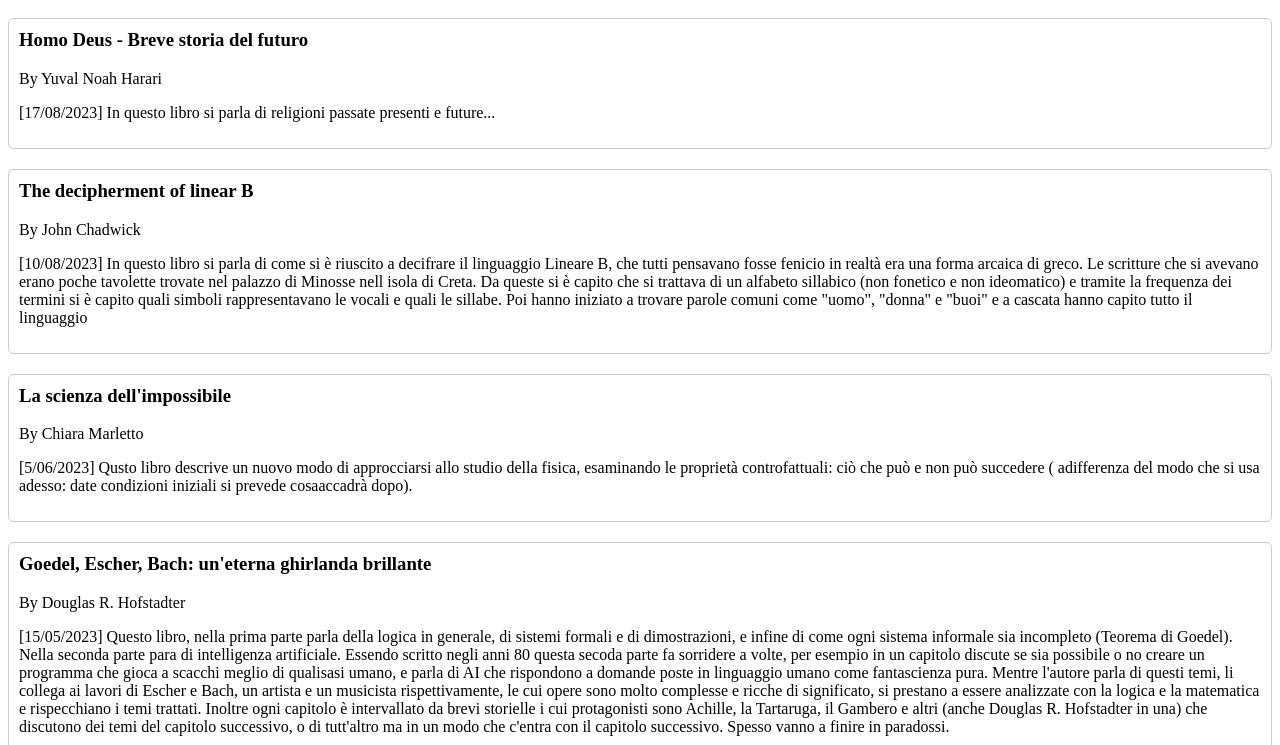
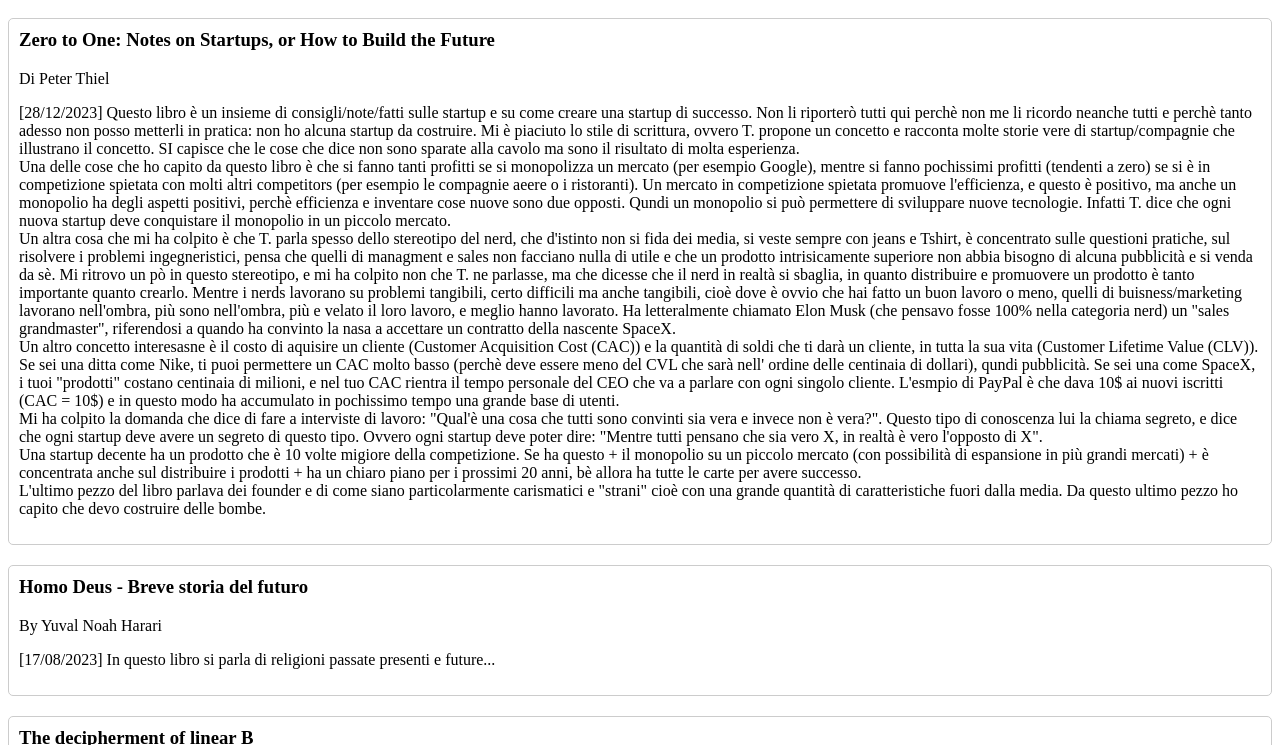
Before and after one commit to Bumblebee00/Bumblebee00.github.io, a plain HTML site: page reading.html in a window 1280 px wide. Shown: the part 355-1100 px from the top of the page. Drawn offline with Linux system fonts and the light colour scheme.

Commit message:
Add book review for "Zero to One"

```diff
--- a/reading.html
+++ b/reading.html
@@ -25,6 +25,20 @@
             <p>By Andrew Hodges</p>
         </div>
         <h1>Read:</h1>
+
+        <div class="book">
+            <h3>Zero to One: Notes on Startups, or How to Build the Future</h3>
+            <p>Di Peter Thiel</p>
+            <p>[28/12/2023] Questo libro è un insieme di consigli/note/fatti sulle startup e su come creare una startup di successo. Non li riporterò tutti qui perchè non me li ricordo neanche tutti e perchè tanto adesso non posso metterli in pratica: non ho alcuna startup da costruire. Mi è piaciuto lo stile di scrittura, ovvero T. propone un concetto e racconta molte storie vere di startup/compagnie che illustrano il concetto. SI capisce che le cose che dice non sono sparate alla cavolo ma sono il risultato di molta esperienza.<br>
+            Una delle cose che ho capito da questo libro è che si fanno tanti profitti se si monopolizza un mercato (per esempio Google), mentre si fanno pochissimi profitti (tendenti a zero) se si è in competizione spietata con molti altri competitors (per esempio le compagnie aeere o i ristoranti). Un mercato in competizione spietata promuove l'efficienza, e questo è positivo, ma anche un monopolio ha degli aspetti positivi, perchè efficienza e inventare cose nuove sono due opposti. Qundi un monopolio si può permettere di sviluppare nuove tecnologie. Infatti T. dice che ogni nuova startup deve conquistare il monopolio in un piccolo mercato.<br>
+            Un altra cosa che mi ha colpito è che T. parla spesso dello stereotipo del nerd, che d'istinto non si fida dei media, si veste sempre con jeans e Tshirt, è concentrato sulle questioni pratiche, sul risolvere i problemi ingegneristici, pensa che quelli di managment e sales non facciano nulla di utile e che un prodotto intrisicamente superiore non abbia bisogno di alcuna pubblicità e si venda da sè. Mi ritrovo un pò in questo stereotipo, e mi ha colpito non che T. ne parlasse, ma che dicesse che il nerd in realtà si sbaglia, in quanto distribuire e promuovere un prodotto è tanto importante quanto crearlo. Mentre i nerds lavorano su problemi tangibili, certo difficili ma anche tangibili, cioè dove è ovvio che hai fatto un buon lavoro o meno, quelli di buisness/marketing lavorano nell'ombra, più sono nell'ombra, più e velato il loro lavoro, e meglio hanno lavorato. Ha letteralmente chiamato Elon Musk (che pensavo fosse 100% nella categoria nerd) un "sales grandmaster", riferendosi a quando ha convinto la nasa a accettare un contratto della nascente SpaceX.<br>
+            Un altro concetto interesasne è il costo di aquisire un cliente (Customer Acquisition Cost (CAC)) e la quantità di soldi che ti darà un cliente, in tutta la sua vita (Customer Lifetime Value (CLV)). Se sei una ditta come Nike, ti puoi permettere un CAC molto basso (perchè deve essere meno del CVL che sarà nell' ordine delle centinaia di dollari), qundi pubblicità. Se sei una come SpaceX, i tuoi "prodotti" costano centinaia di milioni, e nel tuo CAC rientra il tempo personale del CEO che va a parlare con ogni singolo cliente. L'esmpio di PayPal è che dava 10$ ai nuovi iscritti (CAC = 10$) e in questo modo ha accumulato in pochissimo tempo una grande base di utenti.<br>
+            Mi ha colpito la domanda che dice di fare a interviste di lavoro: "Qual'è una cosa che tutti sono convinti sia vera e invece non è vera?". Questo tipo di conoscenza lui la chiama segreto, e dice che ogni startup deve avere un segreto di questo tipo. Ovvero ogni startup deve poter dire: "Mentre tutti pensano che sia vero X, in realtà è vero l'opposto di X".<br>
+            Una startup decente ha un prodotto che è 10 volte migiore della competizione. Se ha questo + il monopolio su un piccolo mercato (con possibilità di espansione in più grandi mercati) + è concentrata anche sul distribuire i prodotti + ha un chiaro piano per i prossimi 20 anni, bè allora ha tutte le carte per avere successo.<br>
+            L'ultimo pezzo del libro parlava dei founder e di come siano particolarmente carismatici e "strani" cioè con una grande quantità di caratteristiche fuori dalla media. Da questo ultimo pezzo ho capito che devo costruire delle bombe.
+            </p>
+        </div>
+
         <div class="book">
             <h3>Homo Deus - Breve storia del futuro</h3>
             <p>By Yuval Noah Harari</p>
```
